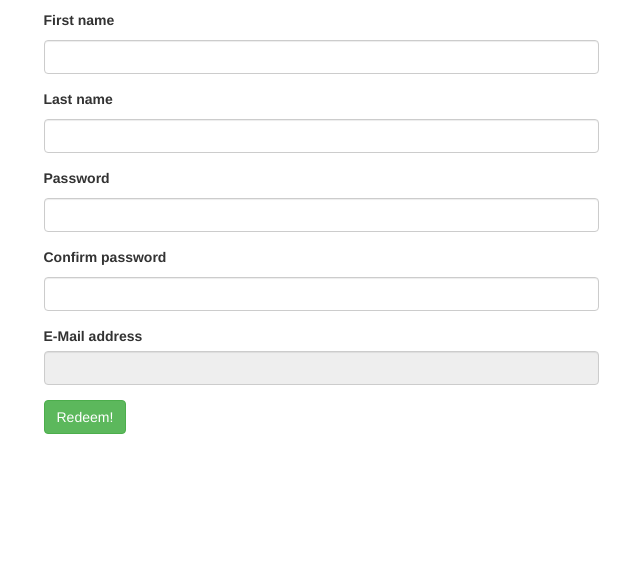
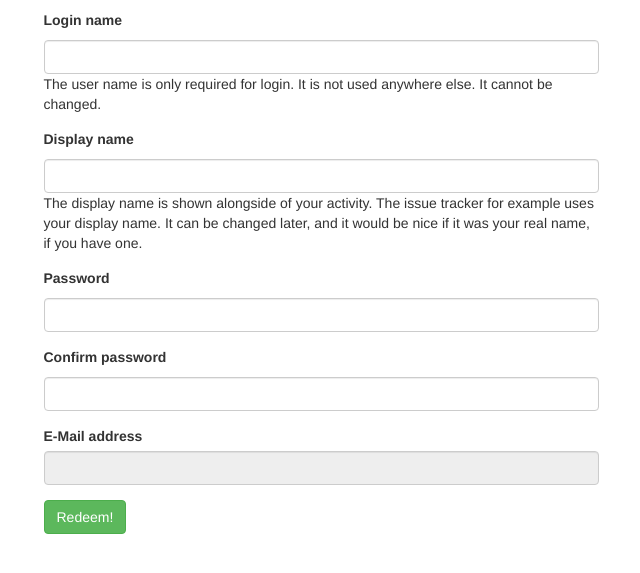
Before and after one commit to fsfw-dresden/ldap-dingens, a Flask app: template templates/invite/redeem.html in a window 1280 px wide. Shown: the part 136-709 px from the top of the page, without its empty margins (319-959 px from the left). Run offline with Flask 2, Linux system fonts and the light colour scheme; the template is opened without the code that fills it: values that come from a table or form of the project are taken from there, others are empty; parts of the project's set-up code (start-up, migrations or seed data) failed here and were passed over; some libraries are stand-ins or nearby versions.

Commit message:
Implement ldap-backed login

```diff
--- a/app.py
+++ b/app.py
@@ -24,16 +24,20 @@ The source code which is used to run the application at fsfw-dresden.de is
 available at https://github.com/fsfw-dresden/ldap-dingens
 """
 
+import ldap3
+
 from flask import Flask, flash, redirect, render_template, url_for
 from flask.ext.login import (
     LoginManager, login_required, login_user, logout_user
 )
 from sqlalchemy.orm.exc import NoResultFound
-from authentication import User
 from database import CommitSession, init_db, get_session
 from forms import CreateInviteForm, RedeemForm, LoginForm
-from model import Invitation, InvitationState
-from utils import create_user, send_invitationmail, create_invitation
+from model import Invitation, InvitationState, User
+from utils import (
+    create_user, send_invitationmail, create_invitation,
+    transfer_ldap_user
+)
 
 app = Flask(__name__)
 login_manager = LoginManager()
@@ -42,11 +46,9 @@ login_manager.login_message_category = "error"
 login_manager.init_app(app)
 app.config.from_pyfile('config.py')
 
-
 @login_manager.user_loader
 def user_loader(user_id):
-    # Dummy user creation, no real authentication
-    return User("Logged van User")
+    return get_session().query(User).get(user_id)
 
 
 @app.route('/')
@@ -132,14 +134,31 @@ def login():
     """Dummy function, does not yet authenticate against a valid backend
     """
 
+    from config import LDAP_USER_DN_FORMAT
+
     form = LoginForm()
 
     if form.validate_on_submit():
-        # do something :)
+        # we rely on the validation of the loginname in the form to be safe
+        # from producing an invalid DN
+        user_dn = LDAP_USER_DN_FORMAT.format(loginname=form.loginname.data)
+        try:
+            conn = ldap3.Connection(ldap_server,
+                                    user=user_dn,
+                                    password=form.password.data,
+                                    raise_exceptions=True)
+            conn.bind()
+        except ldap3.LDAPInvalidCredentialsResult:
+            form.password.errors.append("Login name or password is not valid")
+            return render_template("login.html", form=form)
 
-        logged_in_user = User("Logged van User")
-        login_user(logged_in_user)
-        flash("You are now logged in as {}.".format(logged_in_user.name))
+        user = transfer_ldap_user(conn, user_dn)
+        conn.unbind()
+
+        login_user(user)
+        flash("You are now logged in as {} ({}).".format(
+            user.displayname,
+            user.loginname))
 
         return redirect(url_for('index'))
 
@@ -153,6 +172,10 @@ def logout():
     return redirect(url_for('index'))
 
 
+from config import LDAP_SERVER
+
+ldap_server = ldap3.Server(LDAP_SERVER, get_info=ldap3.ALL)
+
 init_db()
 session = get_session()
 session.add(Invitation("Test Admin", "mail@awf.xy"))
--- a/forms.py
+++ b/forms.py
@@ -32,8 +32,8 @@ class CreateInviteForm(Form):
 
 
 class RedeemForm(Form):
-    last_name = StringField('Last name', validators=[DataRequired()])
-    first_name = StringField('First name', validators=[DataRequired()])
+    loginname = StringField('Login name', validators=[ldap_uid])
+    displayname = StringField('Display name', validators=[DataRequired()])
     password = PasswordField('Password', validators=[DataRequired()])
     confirm_password = PasswordField('Confirm password',
                                      validators=[DataRequired(),
@@ -41,5 +41,5 @@ class RedeemForm(Form):
 
 
 class LoginForm(Form):
-    username = StringField('User name', validators=[ldap_uid])
+    loginname = StringField('Login name', validators=[ldap_uid])
     password = PasswordField('Password', validators=[DataRequired()])
--- a/templates/base.html
+++ b/templates/base.html
@@ -31,7 +31,7 @@
         {% if not current_user.is_authenticated() %}
         <a href="{{ url_for('login') }}">Log in</a>
         {% else %}
-        Logged in as user '{{ current_user.name }}',
+        Logged in as {{ current_user }},
             <a href="{{ url_for('logout') }}">log out</a>.
         {% endif %}
 
--- a/templates/invite/redeem.html
+++ b/templates/invite/redeem.html
@@ -6,26 +6,32 @@
     invite_token=invite.token) }}">
         {{ form.csrf_token }}
         <div class="form-group">
-            <label for="{{ form.first_name.name }}">
-                {{ form.first_name.label}}
+          <label for="{{ form.loginname.name }}">
+            {{ form.loginname.label }}
           </label>
-            {{ form.first_name(class="form-control") }}
-            {% if form.first_name.errors %}
+          {{ form.loginname(class="form-control") }}
+          <p>The user name is only required for login. It is not used anywhere
+          else. It cannot be changed.</p>
+          {% if form.loginname.errors %}
           <ul class="form-errors">
-              {% for error in form.first_name.errors %}
+            {% for error in form.loginname.errors %}
             <li>{{ error }}</li>
             {% endfor %}
           </ul>
           {% endif %}
         </div>
         <div class="form-group">
-            <label for="{{ form.last_name.name }}">
-                {{ form.last_name.label}}
+            <label for="{{ form.displayname.name }}">
+                {{ form.displayname.label}}
             </label>
-            {{ form.last_name(class="form-control") }}
-            {% if form.last_name.errors %}
+            {{ form.displayname(class="form-control") }}
+            <p>The display name is shown alongside of your activity. The issue
+            tracker for example uses your display name. It can be changed
+            later, and it would be nice if it was your real name, if you have
+            one.</p>
+            {% if form.displayname.errors %}
             <ul class="form-errors">
-              {% for error in form.last_name.errors %}
+              {% for error in form.displayname.errors %}
               <li>{{ error }}</li>
               {% endfor %}
             </ul>
```
Also changed, not shown: model.py (+47 -0 lines), templates/login.html (+5 -5 lines), utils.py (+17 -0 lines). Lines whose indentation alone changed are shown as unchanged.
